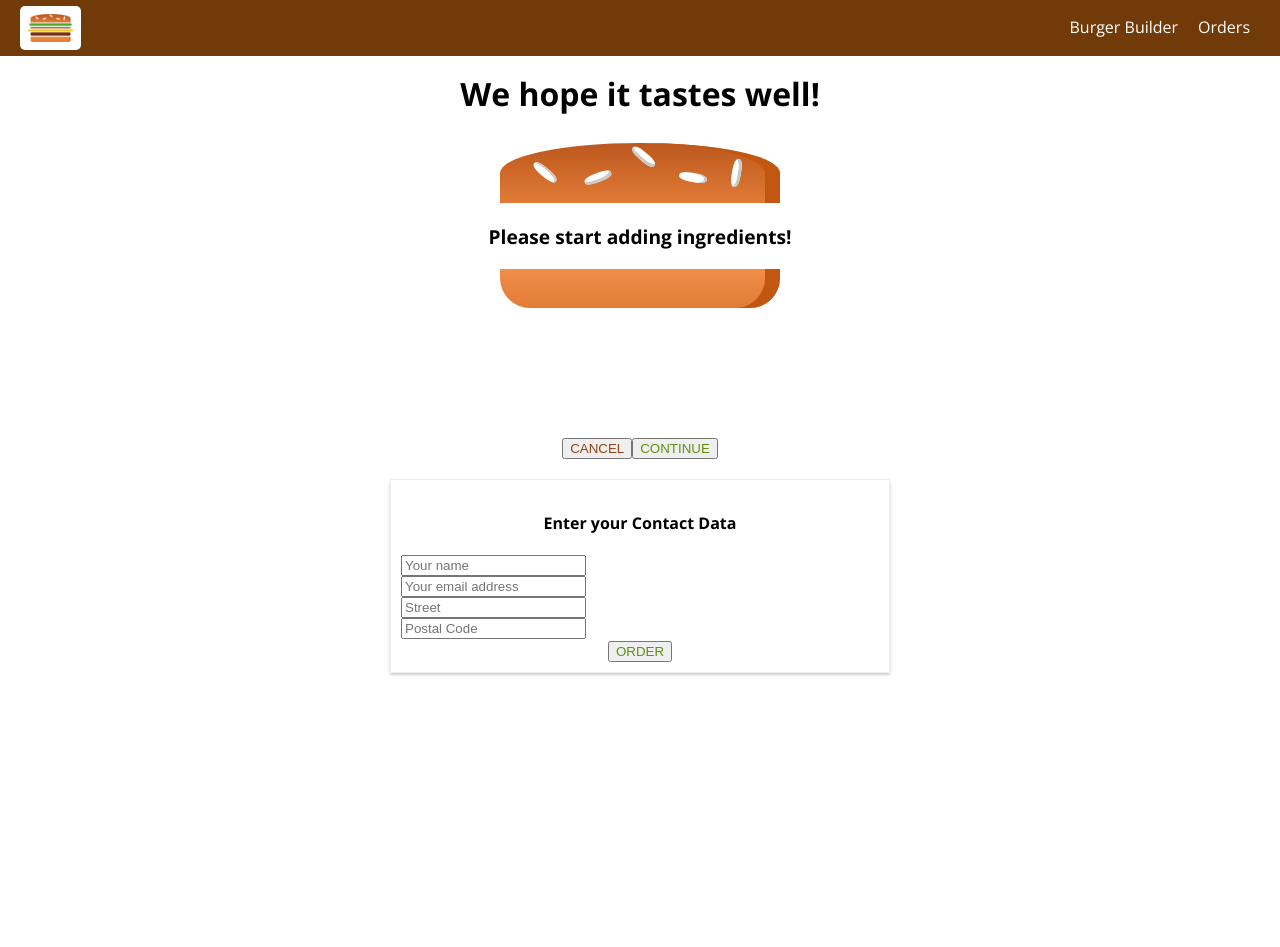
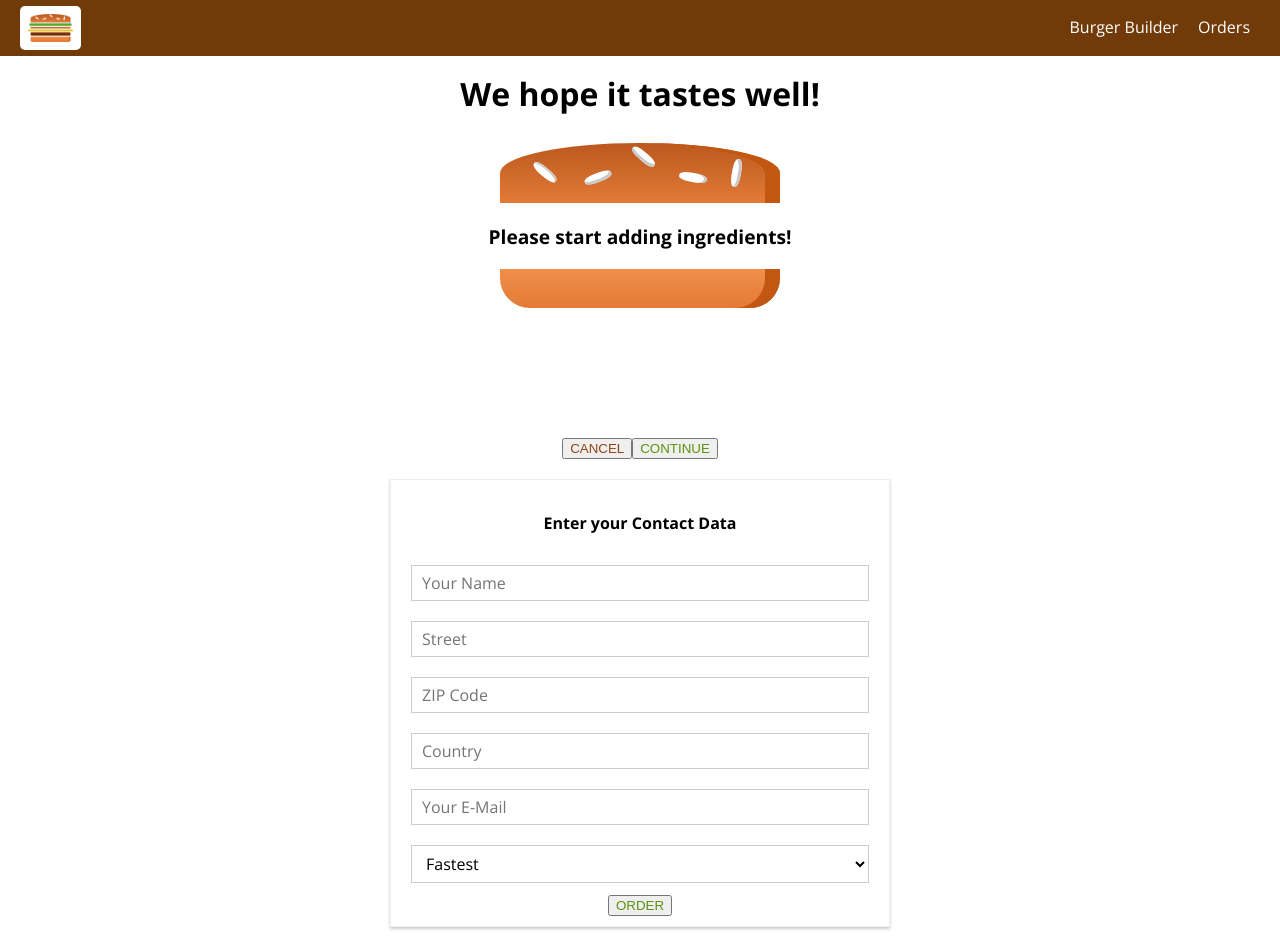
Before and after one commit to OverlordLaladon/Burger-Builder, a React (Create React App) app: page /checkout in a window 1280 px wide. Both pictures are taken after a click on the button "CONTINUE". Before the commit the page ends 800 px from the top, so only its background shows below. Built offline with nearby package versions, Linux system fonts and the light colour scheme.

Commit message:
Form inputs done, validation almost ready

```diff
--- /dev/null
+++ b/src/components/UI/Input/Input.js
@@ -0,0 +1,53 @@
+import React from 'react';
+import classes from './Input.module.css';
+
+const input = props => {
+    let inputElement = null;
+
+    //Setting the input type, and passig all the props
+    switch (props.elementType) {
+        case ('input'):
+            inputElement = <input
+                className={classes.InputElement}
+                {...props.elementConfig}
+                value={props.value}
+                onChange={props.changed} />;
+            break;
+        case ('textarea'):
+            inputElement = <textarea
+                className={classes.InputElement}
+                {...props.elementConfig}
+                value={props.value}
+                onChange={props.changed} />;
+            break;
+        case ('select'):
+            inputElement = (
+                <select
+                    className={classes.InputElement}
+                    value={props.value}
+                    onChange={props.changed}>
+                    {props.elementConfig.options.map(option => (
+                        <option key={option.value} value={option.value}>
+                            {option.displayValue}
+                        </option>
+                    ))}
+                </select>
+            );
+            break;
+        default:
+            inputElement = <input
+                className={classes.InputElement}
+                {...props.elementConfig}
+                value={props.value}
+                onChange={props.changed} />;
+    }
+
+    return (
+        <div className={classes.Input}>
+            <label className={classes.Lable}>{props.label}</label>
+            {inputElement}
+        </div>
+    )
+};
+
+export default input;
--- /dev/null
+++ b/src/components/UI/Input/Input.module.css
@@ -0,0 +1,27 @@
+.Input {
+    width: 100%;
+    padding: 10px;
+    box-sizing: border-box;
+}
+
+.Label {
+    font-weight: bold;
+    display: block;
+    margin-bottom: 8px;
+}
+
+.InputElement {
+    outline: none;
+    border: 1px solid #ccc;
+    background-color: white;
+    font: inherit;
+    padding: 6px 10px;
+    display: block;
+    width: 100%;
+    box-sizing: border-box;
+}
+
+.InputElement:focus {
+    outline: none;
+    background-color: #ccc;
+}
--- a/src/containers/Checkout/ContactData/ContactData.js
+++ b/src/containers/Checkout/ContactData/ContactData.js
@@ -4,14 +4,83 @@ import Button from '../../../components/UI/Button/Button';
 import classes from './ContactData.module.css';
 import axios from '../../../axios-orders';
 import Spinner from '../../../components/UI/Spinner/Spinner';
+import Input from '../../../components/UI/Input/Input';
 
 class ContactData extends Component {
     state = {
-        name: '',
-        email: '',
-        address: {
-            street: '',
-            postalCode: ''
+        orderForm: {
+            name: {
+                elementType: 'input',
+                elementConfig: {
+                    type: 'text',
+                    placeholder: 'Your Name'
+                },
+                value: '',
+                validation: {
+                    required: true
+                },
+                valid: false
+            },
+            street: {
+                elementType: 'input',
+                elementConfig: {
+                    type: 'text',
+                    placeholder: 'Street'
+                },
+                value: '',
+                validation: {
+                    required: true
+                },
+                valid: false
+            },
+            zipCide: {
+                elementType: 'input',
+                elementConfig: {
+                    type: 'text',
+                    placeholder: 'ZIP Code'
+                },
+                value: '',
+                validation: {
+                    required: true,
+                    minLength: 4,
+                    maxLength: 4
+                },
+                valid: false
+            },
+            country: {
+                elementType: 'input',
+                elementConfig: {
+                    type: 'text',
+                    placeholder: 'Country'
+                },
+                value: '',
+                validation: {
+                    required: true
+                },
+                valid: false
+            },
+            email: {
+                elementType: 'input',
+                elementConfig: {
+                    type: 'email',
+                    placeholder: 'Your E-Mail'
+                },
+                value: '',
+                validation: {
+                    required: true
+                },
+                valid: false
+            },
+            deliveryMethod: {
+                elementType: 'select',
+                elementConfig: {
+                    options: [
+                        { value: 'fastest', displayValue: 'Fastest' },
+                        { value: 'cheapest', displayValue: 'Cheapest' }
+                    ]
+                },
+                value: ''
+            }
         },
         loading: false
     }
@@ -21,20 +90,24 @@ class ContactData extends Component {
         event.preventDefault();
         //console.log(this.props.ingredients);
         this.setState({ loading: true });
+        const formData = {};
+        for (let formElementIdentifier in this.state.orderForm) {
+            formData[formElementIdentifier] = this.state.orderForm[formElementIdentifier].value
+        }
         const order = {
             ingredients: this.props.ingredients,
             //on a real app, you should calculate price on the server
             price: this.props.price,
-            customer: {
-                name: 'Lajos Fidy',
-                address: {
-                    street: 'Petofi Sandor 56',
-                    zipCide: '1956',
-                    country: 'Hungary'
-                },
-                email: 'test@test.com',
-            },
-            deliveryMethod: 'fastest'
+            // customer: {
+            //     name: 'Lajos Fidy',
+            //     address: {
+            //         street: 'Petofi Sandor 56',
+            //         zipCide: '1956',
+            //         country: 'Hungary'
+            //     },
+            //     email: 'test@test.com',
+            // },
+            orderData: formData
         }
 
         axios.post('/orders.json', order)
@@ -47,14 +120,60 @@ class ContactData extends Component {
             });
     }
 
+    checkValidity(value, rules) {
+        let isValid = false;
+
+        if (rules.required) {
+            isValid = value.trim() !== '';
+        }
+
+        if (rules.minLength) {
+            isValid = value.length >= rules.minLength;
+        }
+
+        if (rules.maxLength) {
+            isValid = value.length <= rules.maxLength;
+        }
+
+        return isValid;
+    }
+
+    inputChangedHandler = (event, inputIdentifier) => {
+        //console.log(event.target.value);
+        const updatedOrderForm = {
+            ...this.state.orderForm
+        }
+        //going one step deeper into our element, to clone the elementType, value properties
+        const updatedFormElement = {
+            ...updatedOrderForm[inputIdentifier]
+        };
+        updatedFormElement.value = event.target.value;
+        updatedFormElement.valid = this.checkValidity(updatedFormElement.value, updatedFormElement.validation)
+        updatedOrderForm[inputIdentifier] = updatedFormElement;
+        console.log(updatedFormElement);
+        this.setState({ orderForm: updatedOrderForm });
+    }
+
     render() {
+        const formElementsArray = [];
+        for (let key in this.state.orderForm) {
+            formElementsArray.push({
+                id: key,
+                config: this.state.orderForm[key]
+            });
+        }
         let form = (
-            <form>
-                <input className={classes.Input} type='text' name="name" placeholder="Your name" />
-                <input className={classes.Input} type='email' name="email" placeholder="Your email address" />
-                <input className={classes.Input} type='text' name="street" placeholder="Street" />
-                <input className={classes.Input} type='text' name="postal" placeholder="Postal Code" />
-                <Button btnType="Success" clicked={this.orderHandler}> ORDER</Button>
+            <form onSubmit={this.orderHandler}>
+                {formElementsArray.map(formElement => (
+                    <Input
+                        key={formElement.id}
+                        elementType={formElement.config.elementType}
+                        elementConfig={formElement.config.elementConfig}
+                        value={formElement.config.value}
+                        changed={(event) => this.inputChangedHandler(event, formElement.id)}
+                    />
+                ))}
+                <Button btnType="Success" > ORDER</Button>
             </form>
         );
         if (this.state.loading) {
--- a/src/containers/Checkout/ContactData/ContactData.module.css
+++ b/src/containers/Checkout/ContactData/ContactData.module.css
@@ -8,10 +8,6 @@
     box-sizing: border-box;
 }
 
-.Input {
-    display: block;
-}
-
 @media (min-width: 600px) {
     .ContactData {
         width: 500px;
```
